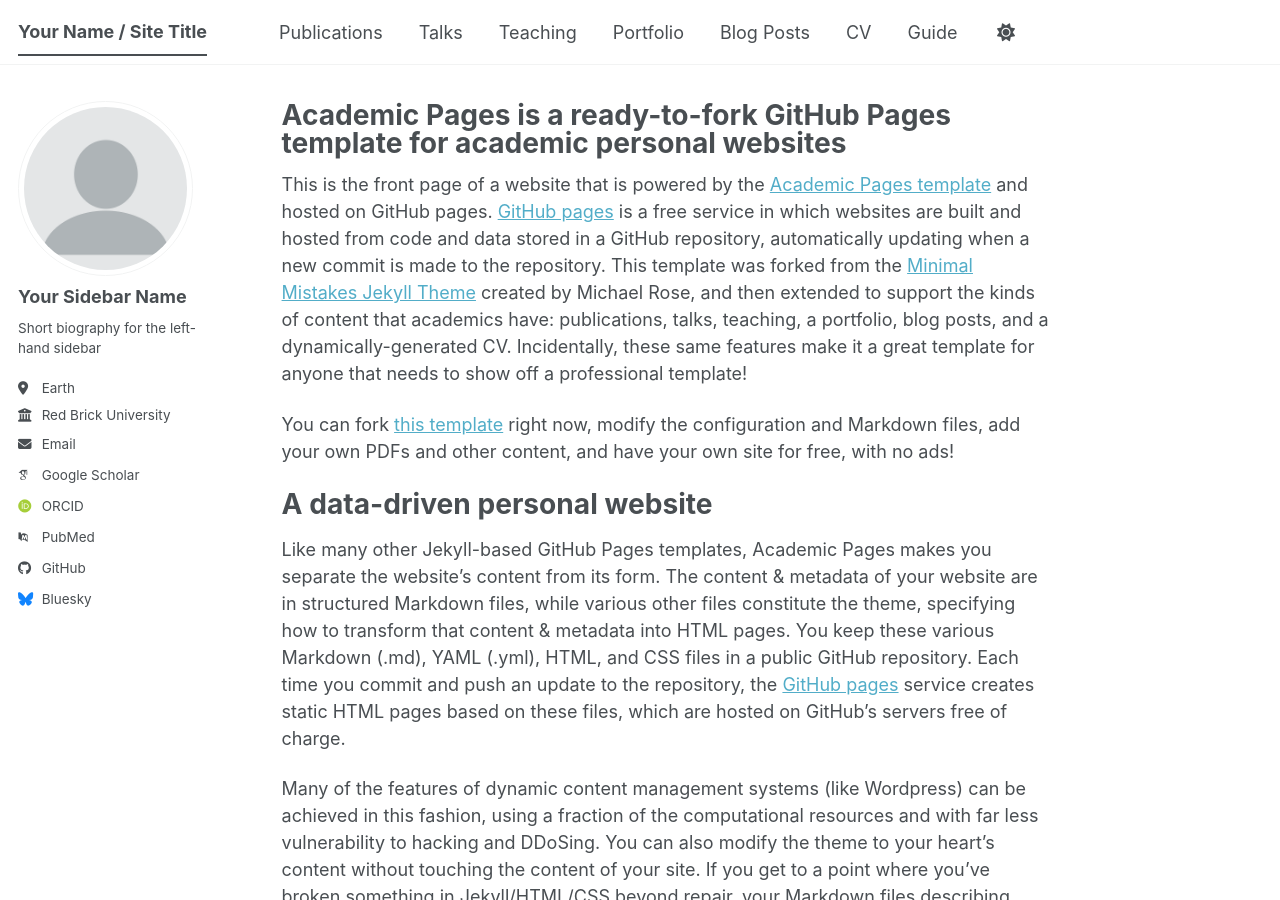
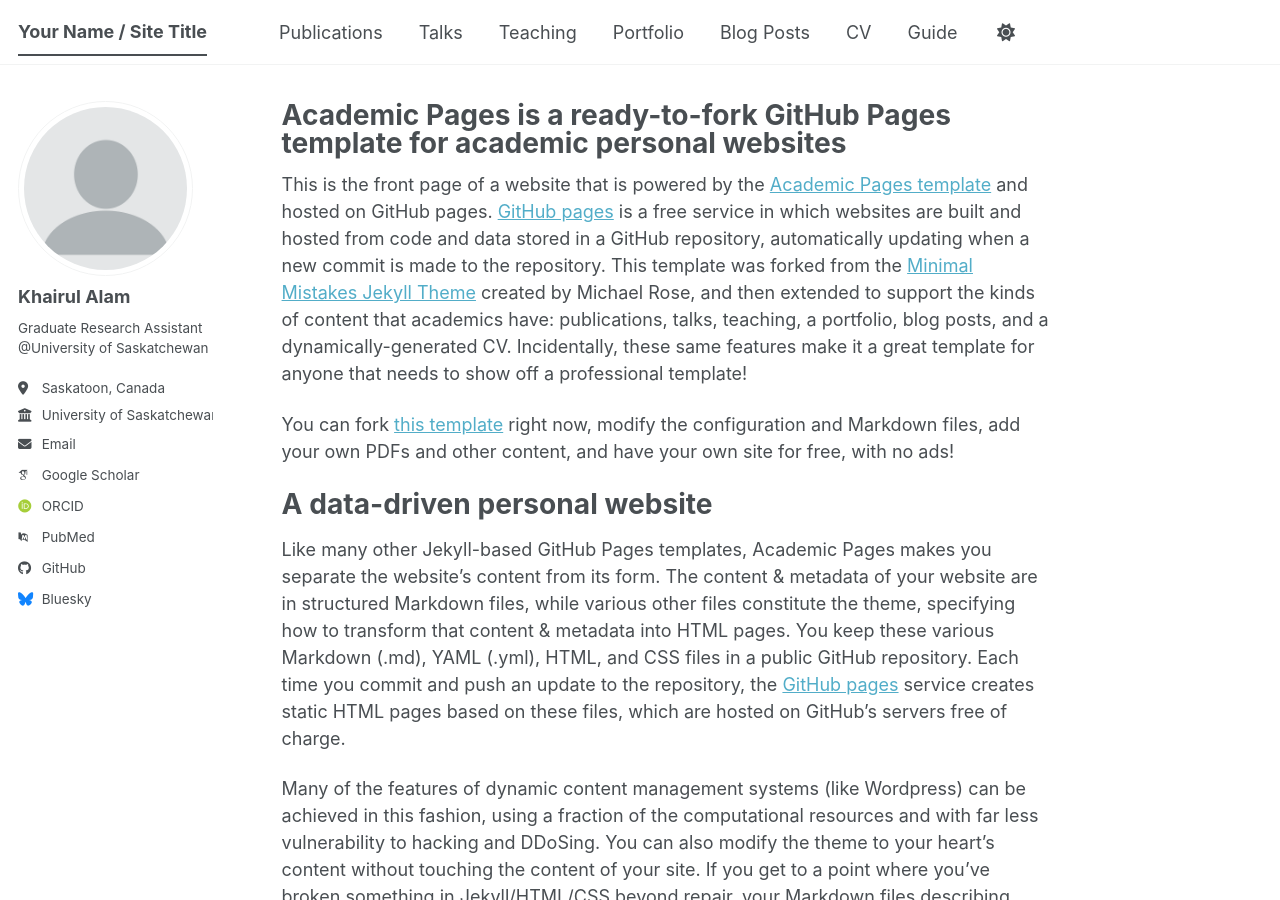
Before and after one commit to khairul-alam0026/khairulalam, a Jekyll site: the page built from _pages/about.md, in a window 1280 px wide and 900 px high. Built offline with Jekyll 4.4.1, drawn with Linux system fonts in a browser that asks for light colours; some web fonts are replaced; a script bundle is joined from its source files by our own code; library files that are not in the unit come from our copies.

Commit message:
Update _config.yml

```diff
--- a/_config.yml
+++ b/_config.yml
@@ -24,13 +24,13 @@ repository               : "academicpages/academicpages.github.io"
 author:
   # Biographic information
   avatar           : "profile.png"
-  name             : "Your Sidebar Name"
+  name             : "Khairul Alam"
   pronouns         : # example: "she/her"
-  bio              : "Short biography for the left-hand sidebar"
-  location         : "Earth"
-  employer         : "Red Brick University"
+  bio              : "Graduate Research Assistant @University of Saskatchewan"
+  location         : "Saskatoon, Canada"
+  employer         : "University of Saskatchewan"
   uri              : # URL
-  email            : "none@example.org"
+  email            : "kha060@usask.ca"
 
   # Academic websites
   academia         : # URL
```
